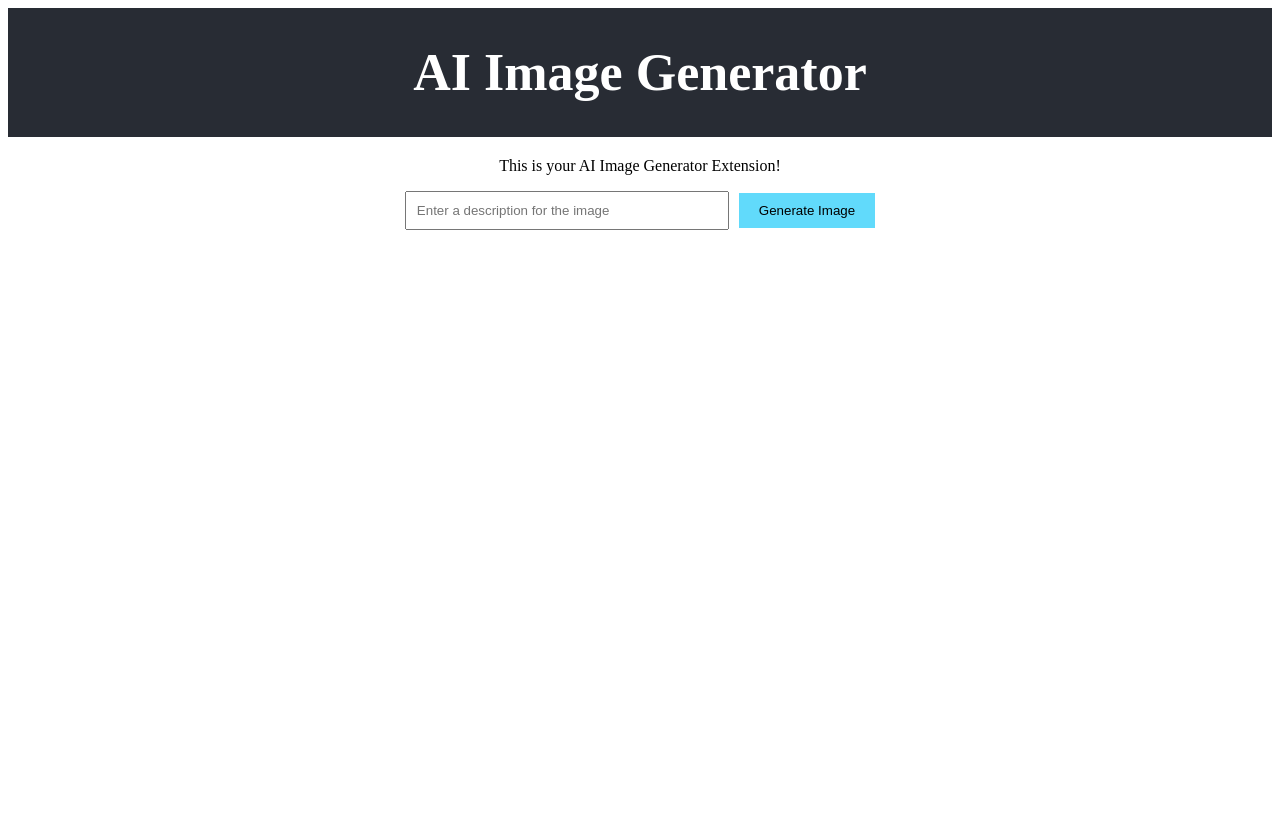
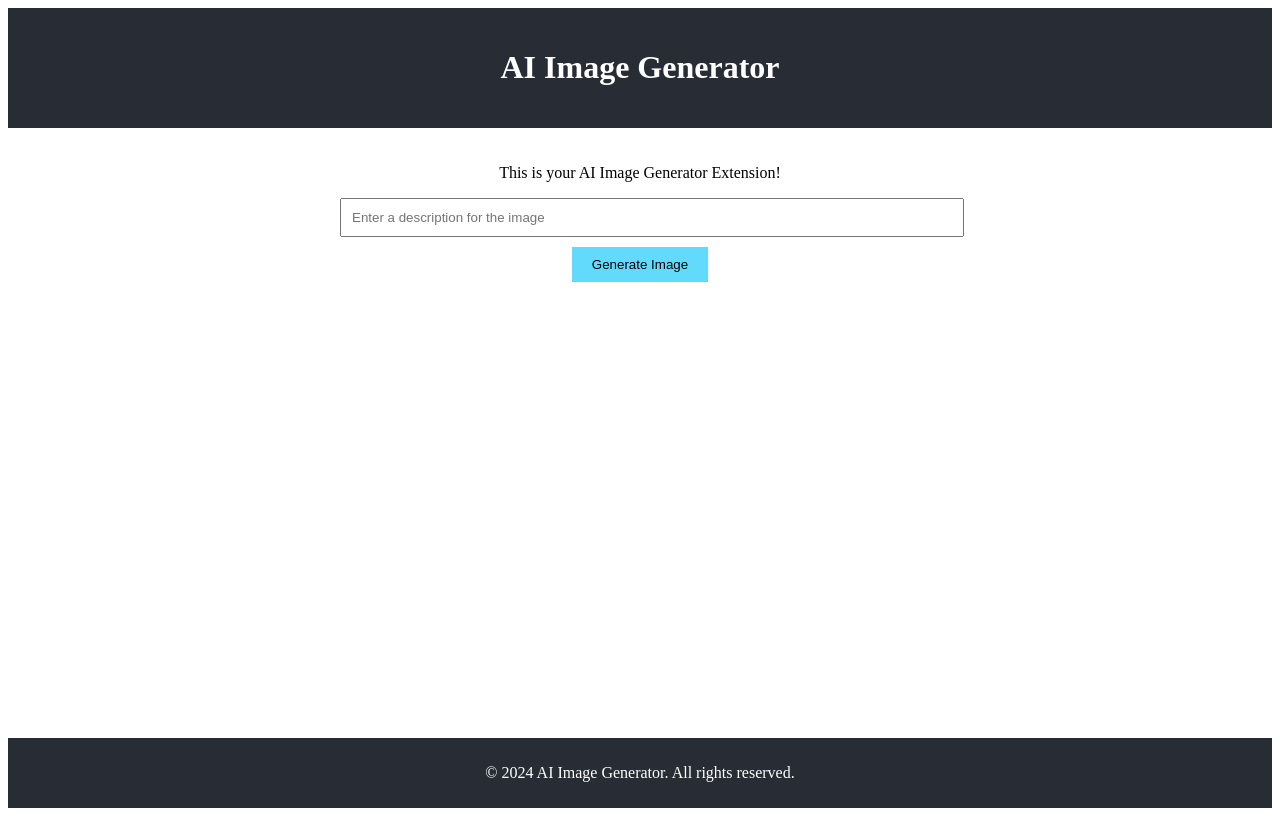
Before and after one commit to SailingSF/aiartarena-frontend, a React (Create React App) app: page / in a window 1280 px wide. Built offline with nearby package versions, Linux system fonts and the light colour scheme.

Commit message:
extension is a new tab

```diff
--- a/src/App.css
+++ b/src/App.css
@@ -1,30 +1,36 @@
 .App {
   text-align: center;
+  min-height: 100vh;
+  display: flex;
+  flex-direction: column;
 }
 
 .App-header {
   background-color: #282c34;
-    min-height: 100px;
-    display: flex;
-    flex-direction: column;
-    align-items: center;
-    justify-content: center;
-    font-size: calc(10px + 2vmin);
+  padding: 20px;
   color: white;
 }
 
-  .image-generator {
-    margin-top: 20px;
+.App-main {
+  flex-grow: 1;
+  padding: 20px;
 }
 
-  .generated-image {
-    margin-top: 20px;
+.App-footer {
+  background-color: #282c34;
+  color: white;
+  padding: 10px;
+}
+
+.image-generator {
+  max-width: 600px;
+  margin: 0 auto;
 }
 
 input[type="text"] {
-    width: 300px;
+  width: 100%;
   padding: 10px;
-    margin-right: 10px;
+  margin-bottom: 10px;
 }
 
 button {
@@ -33,3 +39,12 @@
   border: none;
   cursor: pointer;
 }
+
+.generated-image {
+  margin-top: 20px;
+}
+
+.generated-image img {
+  max-width: 100%;
+  height: auto;
+}
--- a/src/App.js
+++ b/src/App.js
@@ -8,9 +8,12 @@ function App() {
       <header className="App-header">
         <h1>AI Image Generator</h1>
       </header>
-      <main>
+      <main className="App-main">
         <ImageGenerator />
       </main>
+      <footer className="App-footer">
+        <p>© 2024 AI Image Generator. All rights reserved.</p>
+      </footer>
     </div>
   );
 }
```
Also changed, not shown: public/background.js (added, +7 -0 lines), public/manifest.json. Lines whose indentation alone changed are shown as unchanged.
